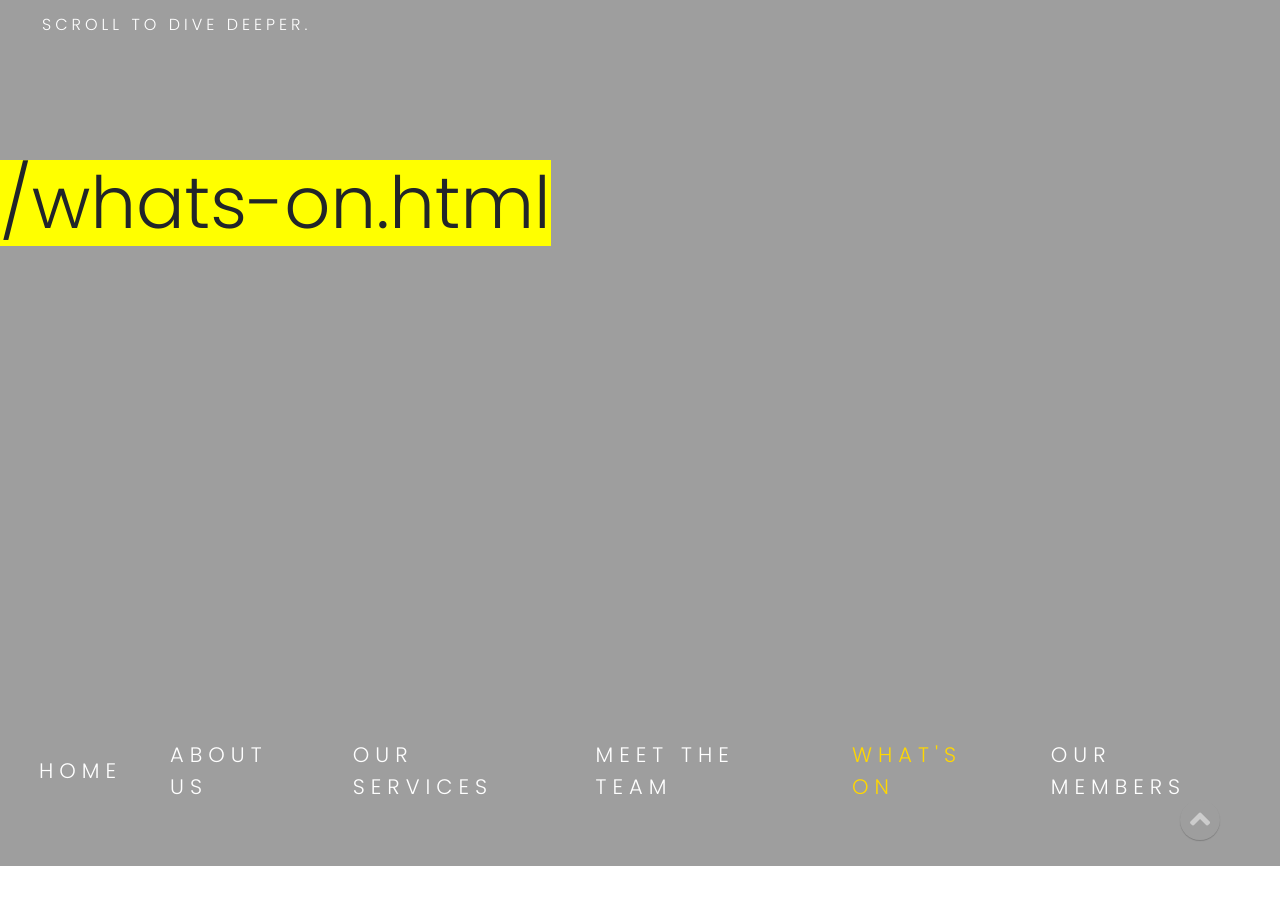
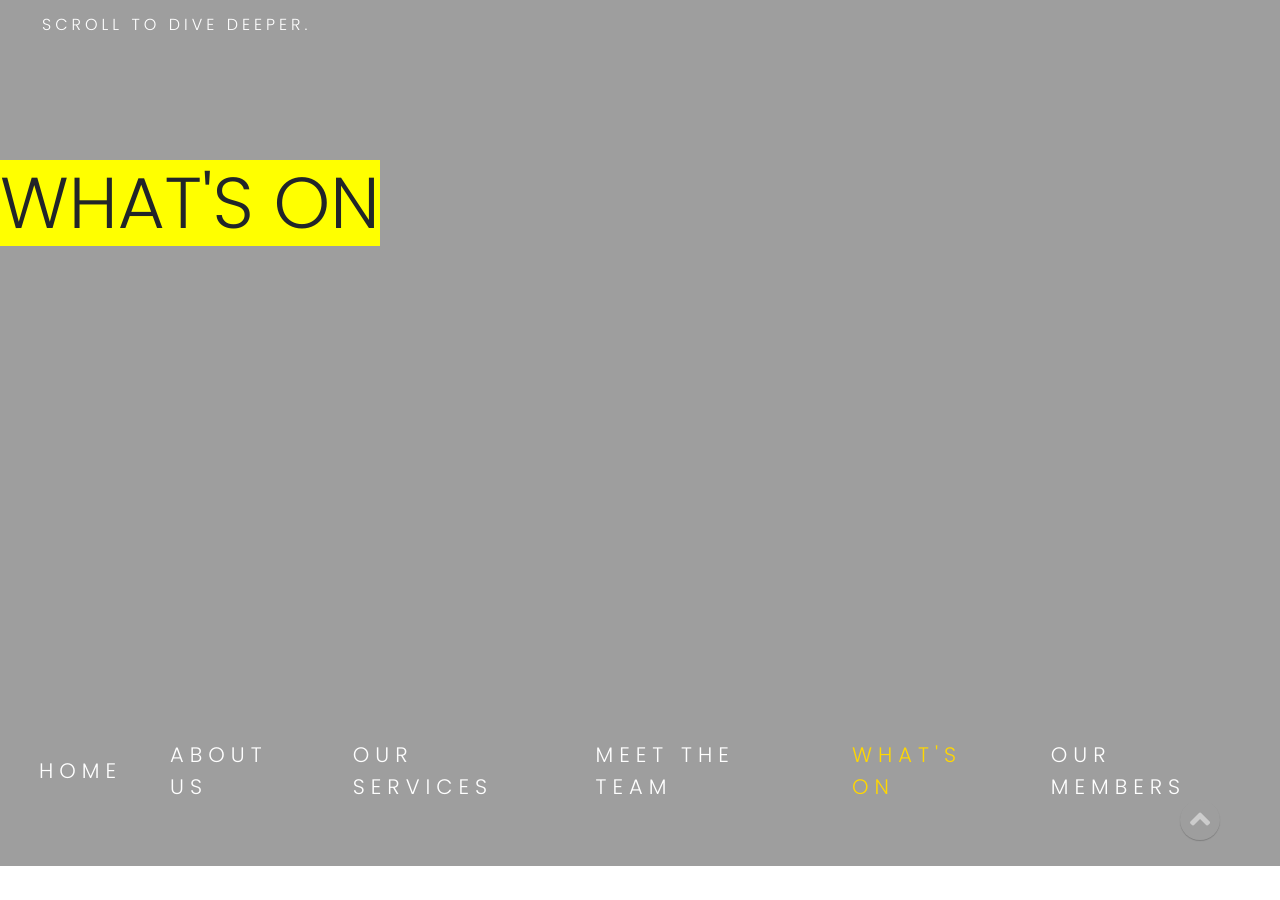
Before and after one commit to kemtol/wellspace, a Jekyll site: the page built from _nav/whats-on.markdown, in a window 1280 px wide and 900 px high. Built offline with Jekyll 4.4.1, drawn with Linux system fonts in a browser that asks for light colours; nearby versions of some CDN libraries; library files that are not in the unit come from our copies.

Commit message:
no message

```diff
--- a/_includes/jumbotron.html
+++ b/_includes/jumbotron.html
@@ -1,5 +1,5 @@
     <section class="welcome_area bg-img background-overlay" style="background-image: url({{site.baseurl}}{{page.image}});">
-        <span class="display-3 position-absolute" style="background:yellow">{{page.permalink}}</span>
+        <span class="display-3 position-absolute" style="background:yellow">{{page.title}}</span>
         <div class="container-fluid h-100">
             <div class="row h-100 align-items-center">
                 <div class="col-12">
```
